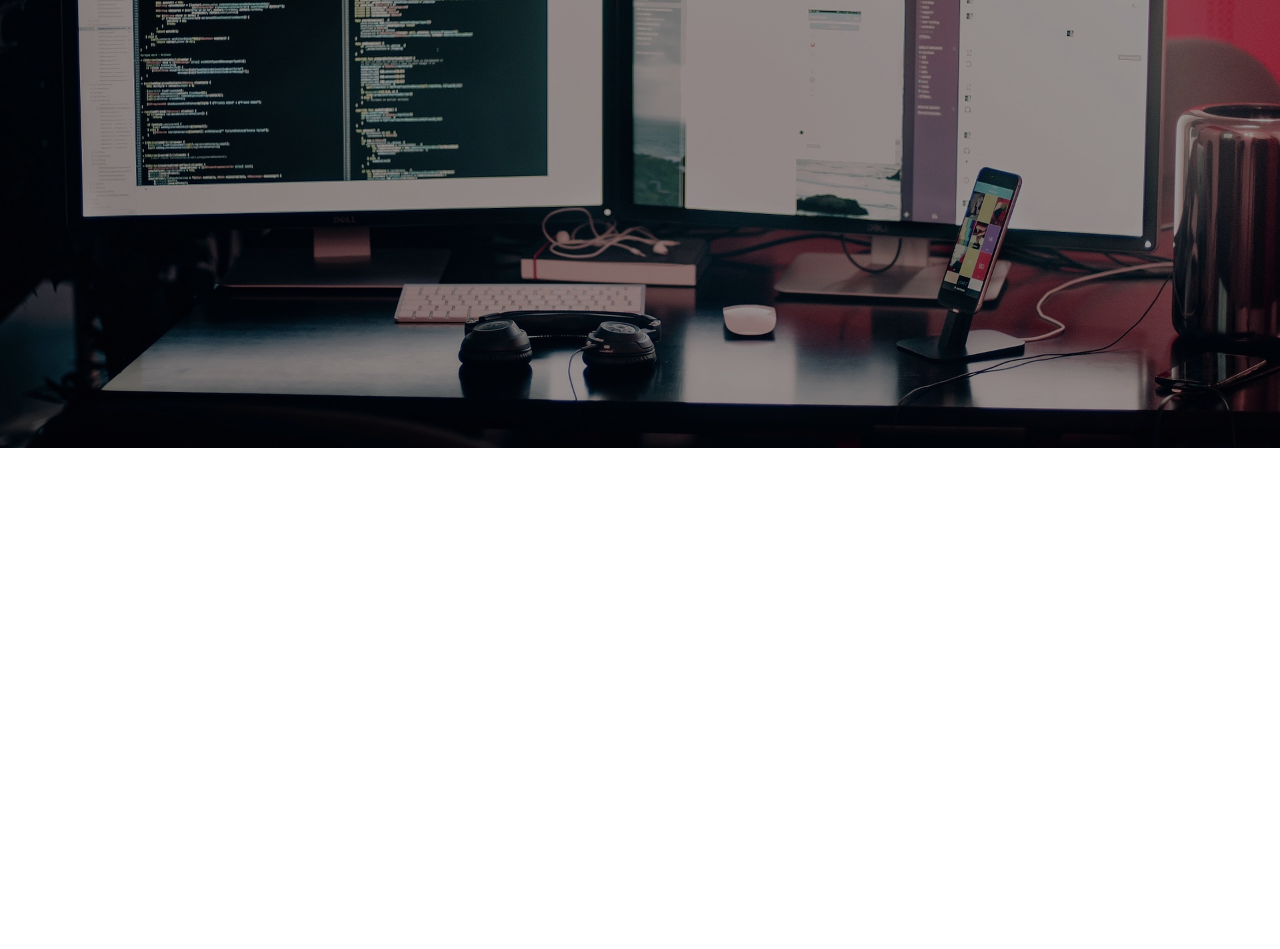
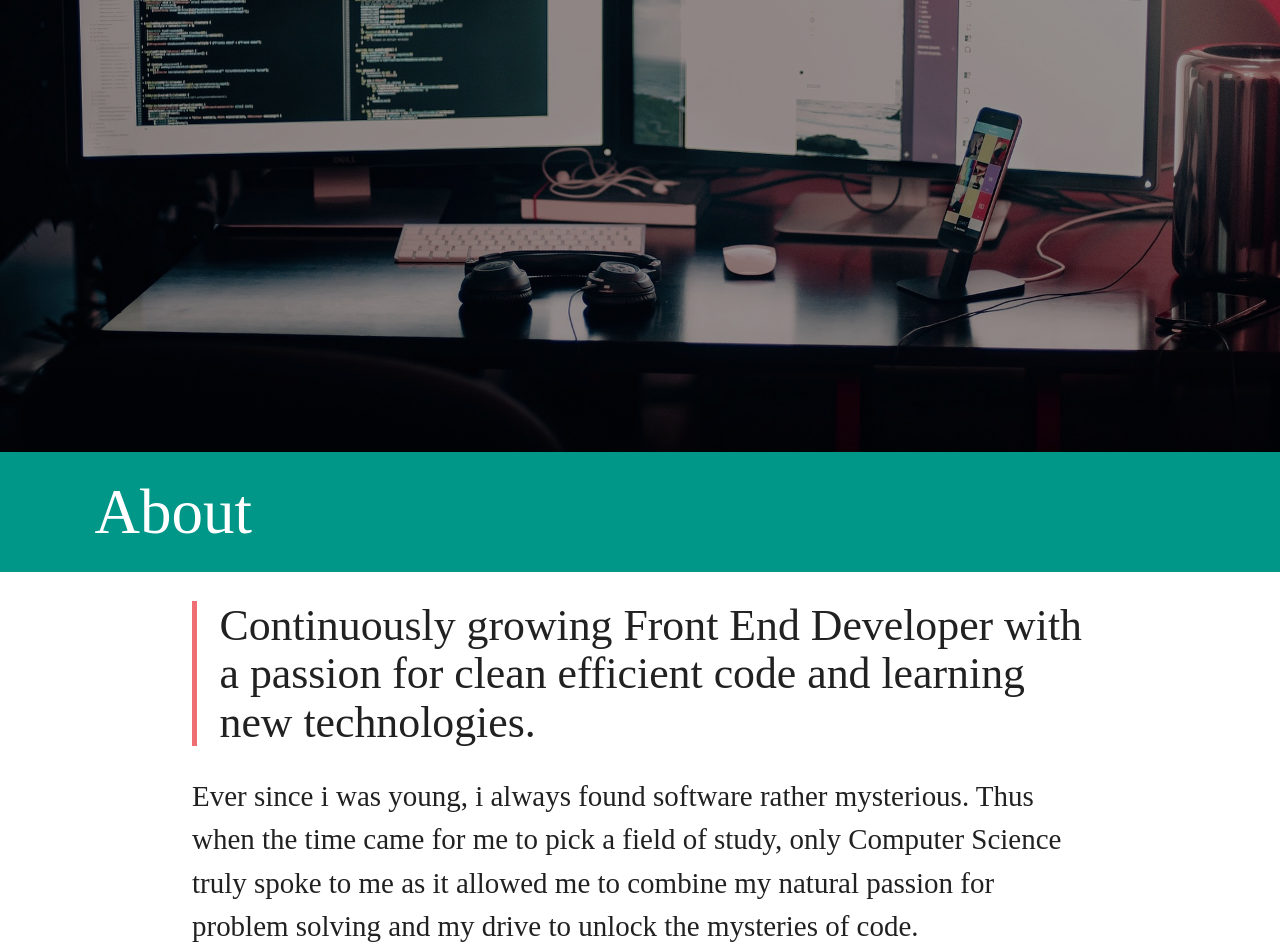
Before and after one commit to andreboothe/portfolio, a React (Create React App) app: page / in a window 1280 px wide. Shown: the part 352-1301 px from the top of the page. Before the commit the page ends 800 px from the top, so only its background shows below. Built offline with nearby package versions, Linux system fonts and the light colour scheme.

Commit message:
about page completed

```diff
--- a/src/assets/css/styles.min.css
+++ b/src/assets/css/styles.min.css
@@ -1 +1 @@
-body,html{height:100%;font-family:sans serif}.teal-bottom-border{border-bottom:5px solid #009688}#mobile-nav li{border-bottom:2px solid #bdbdbd;width:100%;margin:0;padding:0}#mobile-nav li .collection-item{margin-left:20px}#mobile-nav li .collection-header{margin:0;padding:0}#mobile-nav li h3{font-family:Lobster,Monospace;margin:0;padding:0;padding-top:20px}#mobile-nav li span{font-weight:400;font-size:150%;margin:0;padding:0;text-align:center}#mobile-nav li a{font-size:150%;font-weight:500;padding:0;height:100%}#mobile-nav li i{margin-left:15px}#mobile-nav li p{text-align:left;margin-top:10px;margin-bottom:10px;margin-left:80px}.navbar-fixed h3{margin:0;padding:10px;font-family:Lobster,Monospace}.navbar-fixed a{font-size:130%}#landingpage{max-height:100vh;min-height:92vh;background:linear-gradient(rgba(0,0,0,.4),rgba(0,0,0,.4)),url(../images/computer-1245714_1920.jpg);background-size:cover}#landingpage h1{margin:0;padding:40px;line-height:90px}#landingpage h1 span{padding-left:20px;padding-right:20px;padding-bottom:5px;border-radius:20px;display:inline-block}
+body,html{height:100%;font-family:sans serif}.full-height{min-height:100vh;padding-top:5rem;margin-top:-5rem}.teal-bottom-border{border-bottom:5px solid #009688}.page-header{display:block;color:#fff;background:#009688;padding-left:1.5em;line-height:120px}h1{margin:0}#mobile-nav li{border-bottom:2px solid #bdbdbd;width:100%;margin:0;padding:0}#mobile-nav li .collection-item{margin-left:20px}#mobile-nav li .collection-header{margin:0;padding:0}#mobile-nav li h3{font-family:Lobster,Monospace;margin:0;padding:0;padding-top:20px}#mobile-nav li span{font-weight:400;font-size:150%;margin:0;padding:0;text-align:center}#mobile-nav li a{font-size:150%;font-weight:500;padding:0;height:100%}#mobile-nav li i{margin-left:15px}#mobile-nav li p{text-align:left;margin-top:10px;margin-bottom:10px;margin-left:80px}.navbar-fixed h3{margin:0;padding:10px;font-family:Lobster,Monospace}.navbar-fixed a{font-size:130%}#home{background:linear-gradient(rgba(0,0,0,.4),rgba(0,0,0,.4)),url(../images/computer-1245714_1920.jpg);background-size:cover}#home div{height:100%}#home h1{margin:0;padding:40px;line-height:90px}#home h1 span{padding-left:20px;padding-right:20px;padding-bottom:5px;border-radius:20px;display:inline-block}#about p{font-size:1.15em}#about p span{font-weight:600}
--- a/src/assets/scss/base/_global.scss
+++ b/src/assets/scss/base/_global.scss
@@ -5,6 +5,26 @@ body,html{
     font-family: sans serif;
 }
 
+.full-height{
+    min-height: 100vh;
+    padding-top: 5rem;
+    margin-top: -5rem;
+}
+
 .teal-bottom-border{
     border-bottom: 5px solid $teal;
 }
+
+.page-header{
+    display: block;
+    color: $white;
+    background: $teal;
+    padding-left: 1.5em;
+    line-height: 120px;
+
+}
+
+
+h1{
+    margin:0;
+}
--- /dev/null
+++ b/src/assets/scss/modules/pages/_aboutPage.scss
@@ -0,0 +1,11 @@
+#about{
+
+
+    p{
+        font-size: 1.15em;
+        span{
+            font-weight: 600;
+        }
+    }
+
+}
--- a/src/assets/scss/modules/pages/_landingPage.scss
+++ b/src/assets/scss/modules/pages/_landingPage.scss
@@ -1,11 +1,12 @@
-#landingpage{
-    max-height: 100vh;
-    min-height: 92vh;
+#home{
+
 
     background: $blackOverlay, $landingPageImg;
     background-size: cover;
 
-
+    div{
+        height:100%;
+    }
 
     h1{
 
--- a/src/assets/scss/styles.scss
+++ b/src/assets/scss/styles.scss
@@ -6,3 +6,4 @@
 @import './modules/navigation/_fixednav.scss';
 
 @import './modules/pages/_landingPage.scss';
+@import './modules/pages/_aboutPage.scss';
--- a/src/components/Navbar.js
+++ b/src/components/Navbar.js
@@ -9,19 +9,19 @@ const Navbar = () => {
                 <nav className="teal lighten-1">
                     <div className="container">
                         <div className="nav-wrapper ">
-                            <a href="#home" className="brand-logo">
+                            <a href="#home" className="brand-logo waves-effect waves-light">
                                 <h3>Andre Boothe</h3>
                             </a>
                             <a href="" data-target="mobile-nav" className="sidenav-trigger">
                                 <i className="material-icons">menu</i>
                             </a>
                             <ul className="right hide-on-med-and-down">
-                                <li><a className="waves-effect waves-light" href="#About">About</a></li>
-                                <li><a className="waves-effect waves-light" href="#Skills">Skills</a></li>
-                                <li><a className="waves-effect waves-light" href="#Projects">Projects</a></li>
-                                <li><a className="waves-effect waves-light" href="#Education">Education</a></li>
-                                <li><a className="waves-effect waves-light" href="#Certificates">Certificates</a></li>
-                                <li><a className="waves-effect waves-light" href="#Contact">Contact</a></li>
+                                <li><a className="waves-effect waves-light" href="#about">About</a></li>
+                                <li><a className="waves-effect waves-light" href="#skills">Skills</a></li>
+                                <li><a className="waves-effect waves-light" href="#projects">Projects</a></li>
+                                <li><a className="waves-effect waves-light" href="#education">Education</a></li>
+                                <li><a className="waves-effect waves-light" href="#certificates">Certificates</a></li>
+                                <li><a className="waves-effect waves-light" href="#contact">Contact</a></li>
                             </ul>
                         </div>
                     </div>
@@ -31,42 +31,44 @@ const Navbar = () => {
 
             {/* Side nav bar */}
             <ul id="mobile-nav" className="sidenav collection with-header center">
-                <li className="collection-header teal white-text  ">
-                    <h3>Andre Boothe</h3>
-                    <span>Front End Developer</span>
+                <li className="collection-header ">
+                    <a className="teal white-text  " href="#home">
+                        <h3>Andre Boothe</h3>
+                        <span>Front End Developer</span>
+                    </a>
                 </li>
                 <li className="collection-item waves-effect waves-teal">
-                    <a className="teal-text" href="#About">
+                    <a className="teal-text" href="#about">
                         <i className="fas fa-user fa-2x  teal-text"></i>
                         <p>About</p>
                     </a>
                 </li>
                 <li className="collection-item waves-effect waves-green">
-                    <a className="green-text" href="#Skills">
+                    <a className="green-text" href="#skills">
                         <i className="fas fa-chart-bar fa-2x green-text"></i>
                         <p>Skills</p>
                     </a>
                 </li>
                 <li className="collection-item waves-effect waves-red">
-                    <a className="red-text" href="#Projects">
+                    <a className="red-text" href="#projects">
                         <i className="fas fa-project-diagram fa-2x red-text"></i>
                         <p>Projects</p>
                     </a>
                 </li>
                 <li className="collection-item waves-effect waves-orange">
-                    <a className="orange-text" href="#Education">
+                    <a className="orange-text" href="#education">
                         <i className="fas fa-graduation-cap fa-2x orange-text"></i>
                         <p>Education</p>
                     </a>
                 </li>
                 <li className="collection-item waves-effect waves-blue">
-                    <a className="blue-text text-darken-1" href="#Certificates">
+                    <a className="blue-text text-darken-1" href="#certificates">
                         <i className="fas fa-certificate fa-2x blue-text"></i>
                         <p>Certificates</p>
                     </a>
                 </li>
                 <li className="collection-item waves-effect waves-purple">
-                    <a className="purple-text" href="#Contact">
+                    <a className="purple-text" href="#contact">
                         <i className="fas fa-envelope fa-2x purple-text"></i>
                         <p>Contact</p>
                     </a>
--- /dev/null
+++ b/src/components/pagesComponent/AboutPage.js
@@ -0,0 +1,35 @@
+import React from 'react';
+
+const AboutPage = () => {
+    return (
+        <section id="about" className="section scrollspy full-height">
+            <h1 className="page-header">About</h1>
+            <div className="container flow-text">
+                <blockquote>
+                    <h3>
+                        Continuously growing Front End Developer with a passion for clean efficient
+                        code and learning new technologies.
+                    </h3>
+                </blockquote>
+                <p>
+                    Ever since i was young, i always found software rather mysterious. Thus when the
+                    time came for me to pick a field of study, only Computer Science truly spoke to me
+                    as it allowed me to combine my natural passion for problem solving and my drive
+                    to unlock the mysteries of code.
+                </p>
+                <p>
+                    After graduating I was now armed with all the knowledge of every Com. Sci.
+                    course U.W.I had to offer. Thus I began my journey of self learning, to forge
+                    myself into a web developer. Using resources like FreeCodeCamp, Udemy, Youtube
+                    etc, to gather the knowledge and skills necessary for a developer in today's times.
+                </p>
+                <p>
+                    <span>Current Focus</span>: Front End Web Development (using the React.js framework)
+                </p>
+            </div>
+
+        </section>
+    );
+}
+
+export default AboutPage;
--- a/src/components/pagesComponent/LandingPage.js
+++ b/src/components/pagesComponent/LandingPage.js
@@ -6,7 +6,7 @@ const LandingPage = () => {
 
     return (
 
-        <section id="landingpage" >
+        <section id="home" className="section scrollspy full-height">
 
             <div className="white-text">
                 <h1>My passion for <span className="teal"> problem solving,</span><br />
--- a/src/components/pagesComponent/Pages.js
+++ b/src/components/pagesComponent/Pages.js
@@ -2,11 +2,16 @@ import React from 'react';
 
 // Components
 import LandingPage from './LandingPage';
+import AboutPage from './AboutPage';
 
 const Pages = () => {
 
     return (
-        <LandingPage />
+        <section className="section">
+            <LandingPage />
+            <AboutPage />
+        </section>
+
     );
 }
 
--- a/src/containers/App.js
+++ b/src/containers/App.js
@@ -28,7 +28,7 @@ class App extends Component {
 
   render() {
     return (
-      <div id="home" className="App scrollspy">
+      <div className="App ">
         <Navbar />
         <Pages />
       </div>
```
